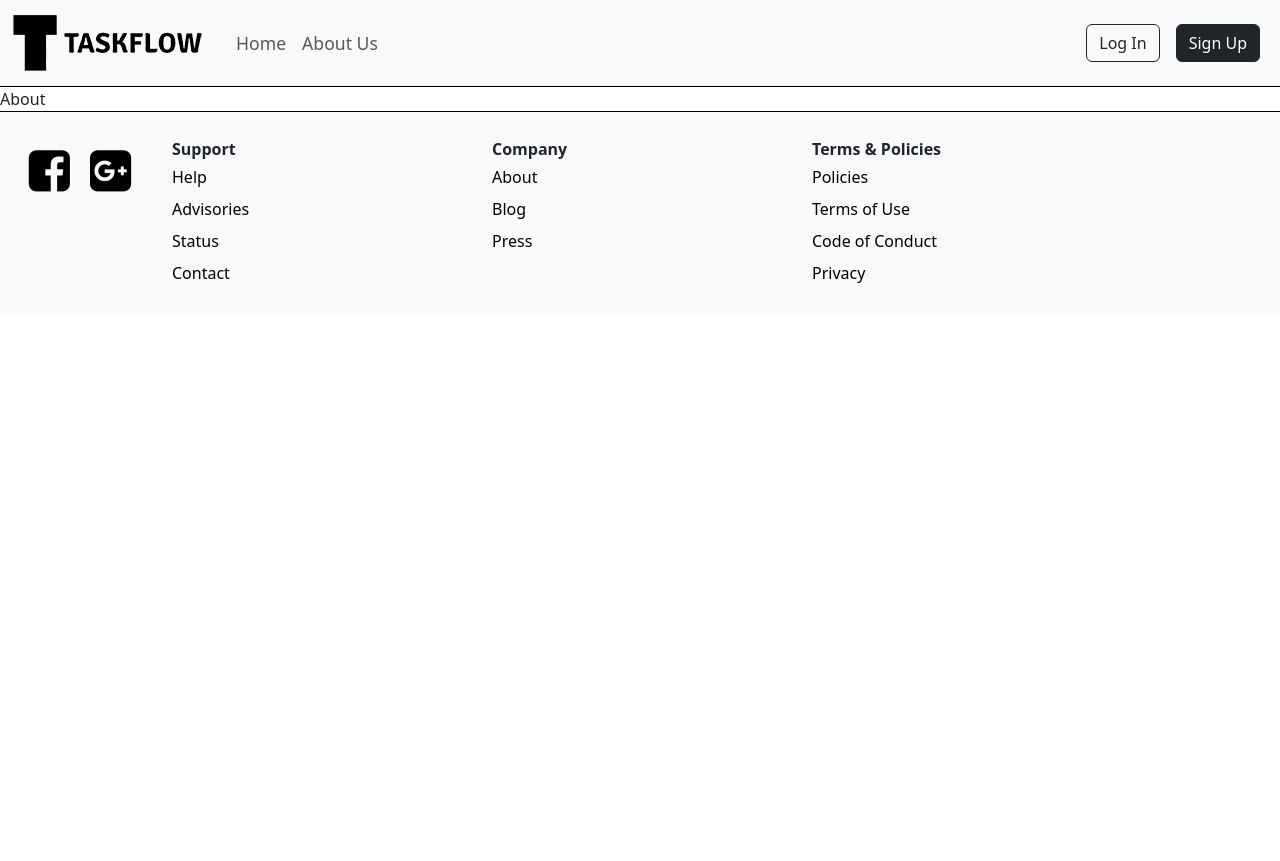
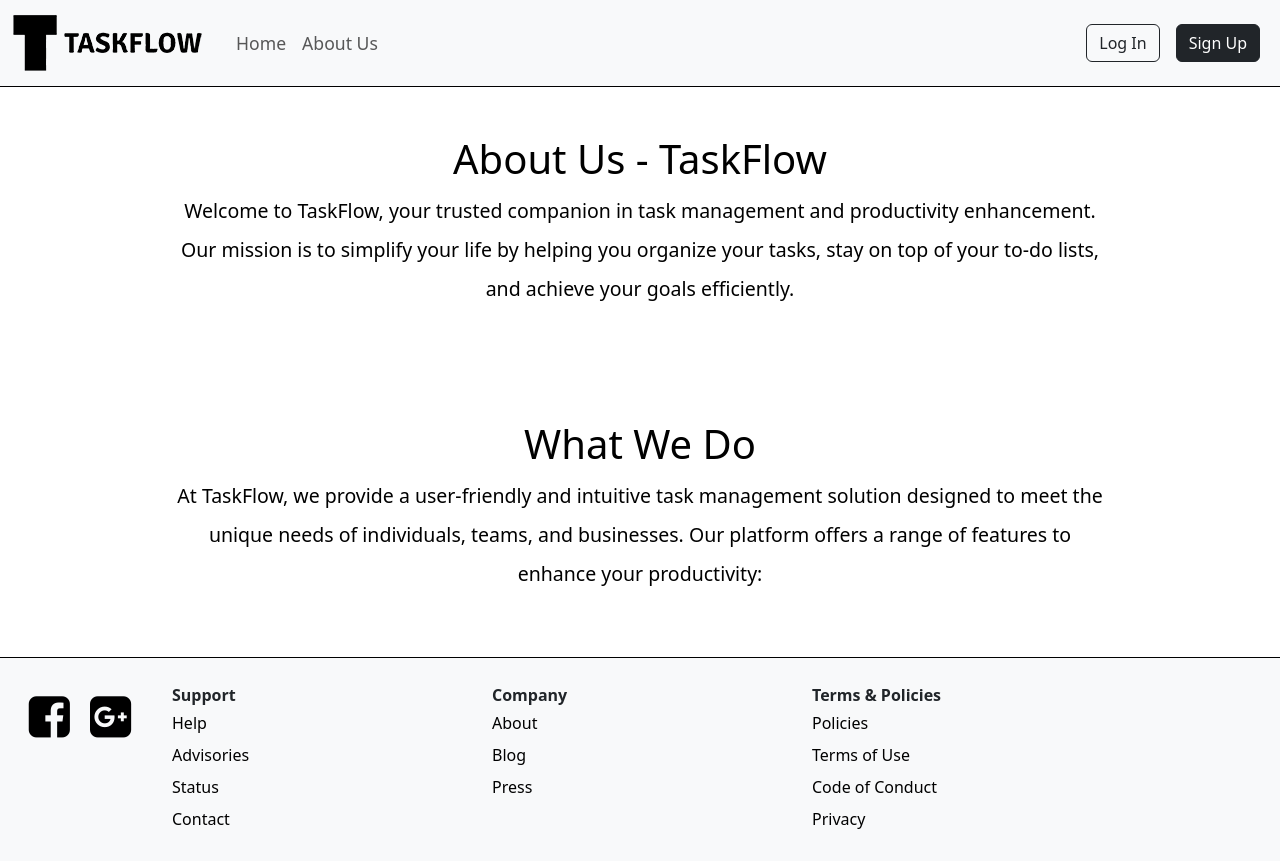
Before and after one commit to TheDARKOMETER/TaskFlow, a React (Create React App) app in the folder client/: page /about in a window 1280 px wide. Before the commit the page ends 800 px from the top, so only its background shows below. Built offline with nearby package versions, Linux system fonts and the light colour scheme; no server answers.

Commit message:
oct 2023 commit

```diff
--- a/client/src/pages/About.js
+++ b/client/src/pages/About.js
@@ -1,7 +1,45 @@
 import React from 'react'
+import PageDiv from '../components/PageDiv'
+import { Row, Col } from 'react-bootstrap'
+
 
 export default function About() {
   return (
-    <div>About</div>
+    <>
+      <PageDiv isBackGroundWhite={true}>
+        <Row className='text-center'>
+          <Col />
+          <Col sm='9' style={{ lineHeight: '2' }}>
+            <h1>About Us - TaskFlow</h1>
+            <p>
+              Welcome to TaskFlow, your
+              trusted companion in task management
+              and productivity enhancement. Our mission
+              is to simplify your life by helping you
+              organize your tasks, stay on top of your
+              to-do lists, and achieve your goals efficiently.
+            </p>
+          </Col>
+          <Col />
+        </Row>
+      </PageDiv>
+      <PageDiv isBackGroundWhite={true}>
+        <Row className='text-center'>
+          <Col />
+          <Col sm='9' style={{ lineHeight: '2' }}>
+            <h1>What We Do</h1>
+            <p>
+              At TaskFlow, we provide a user-friendly and intuitive
+              task management solution designed to meet the unique
+              needs of individuals, teams, and businesses. Our
+              platform offers a range of features to enhance your
+              productivity:
+            </p>
+          </Col>
+          <Col />
+        </Row>
+      </PageDiv>
+
+    </>
   )
 }
```
Also changed, not shown: 1 other file (tests, documents, lock files or other folders).
